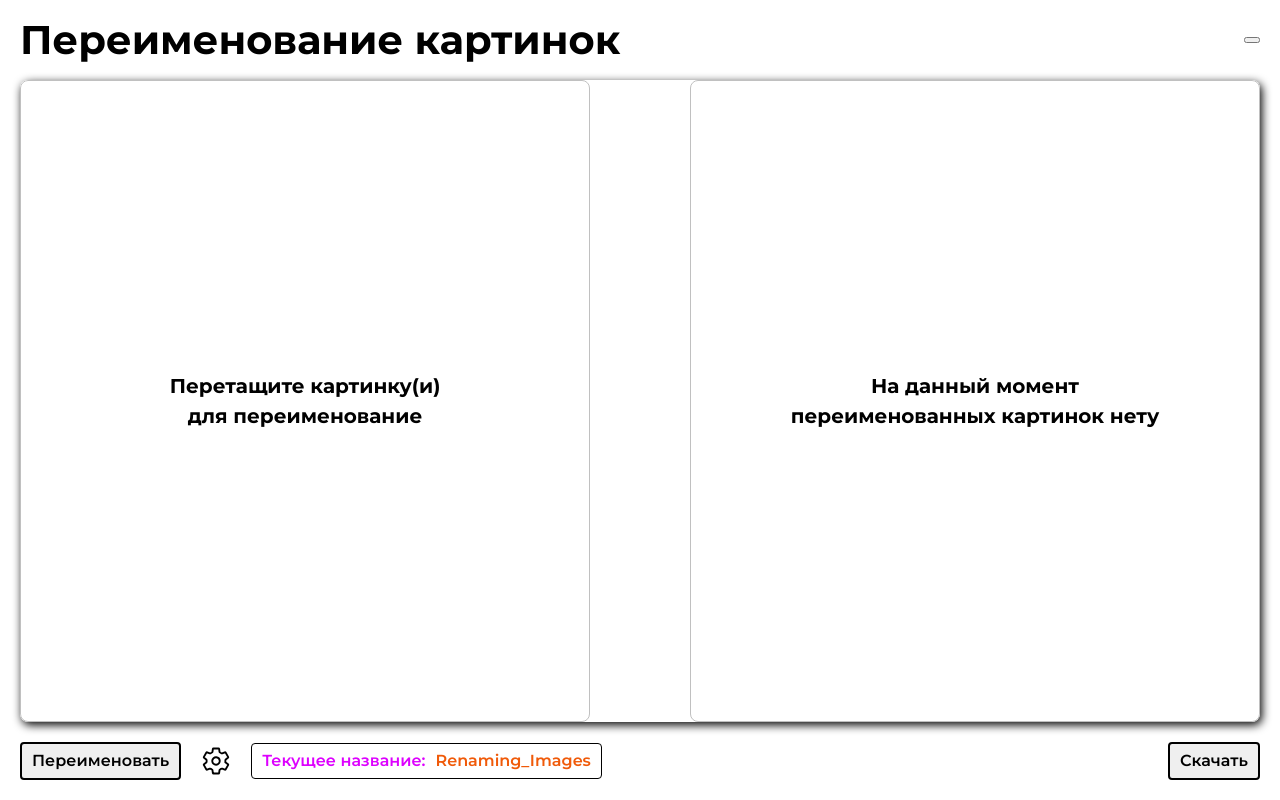
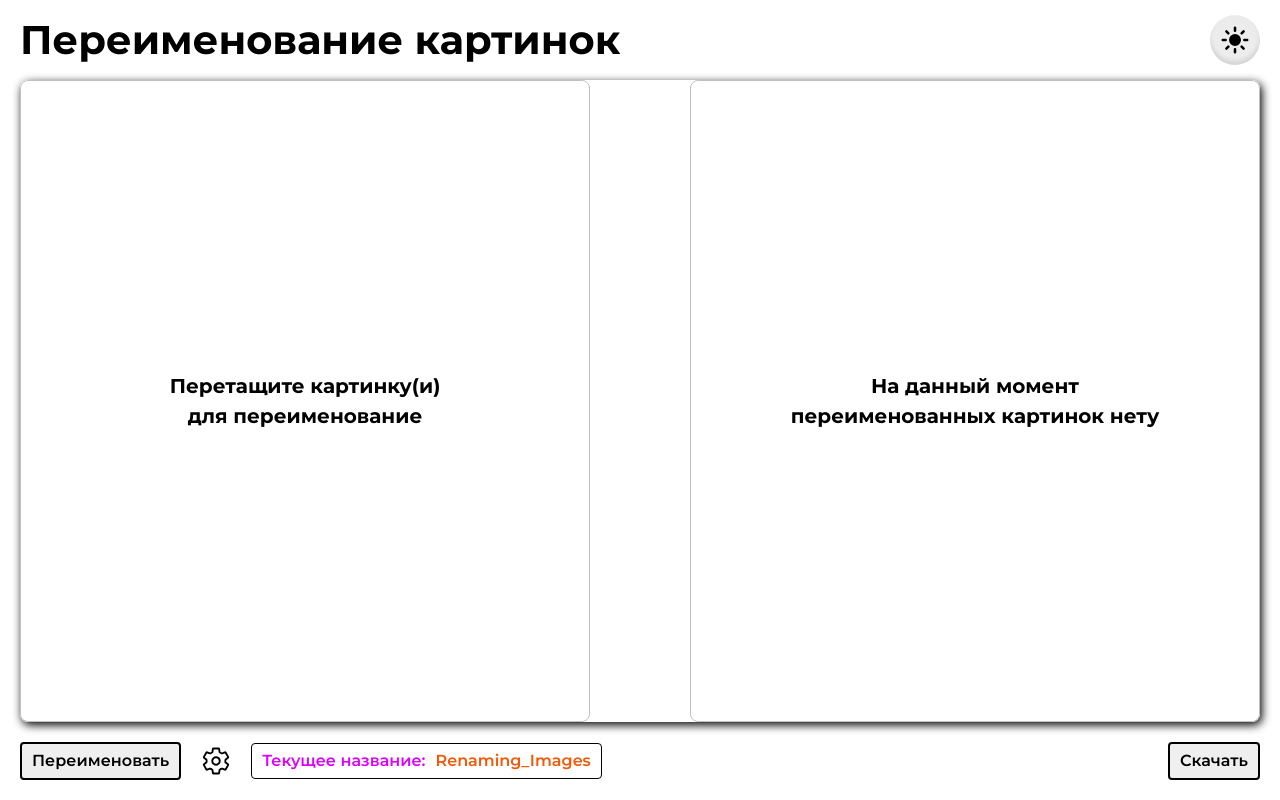
Before and after one commit to blackheart7565/Rename-Images-React-Js, a React (Create React App) app: page / in a window 1280 px wide. Built offline with nearby package versions, Linux system fonts and the light colour scheme.

Commit message:
Added: Button to change theme.

```diff
--- /dev/null
+++ b/src/components/MoonIcon.tsx
@@ -0,0 +1,24 @@
+import React from "react";
+
+interface IMoonIconProps { }
+
+export const MoonIcon: React.FC<IMoonIconProps> = ({
+	...props
+}) => {
+	return (
+		<div
+			id="moon"
+			className="moon"
+		>
+			<svg
+				xmlns="http://www.w3.org/2000/svg"
+				width={"100%"}
+				height={"100%"}
+				viewBox="0 0 512 512"
+				{...props}
+			>
+				<path d="M264 480A232 232 0 0 1 32 248c0-94 54-178.28 137.61-214.67a16 16 0 0 1 21.06 21.06C181.07 76.43 176 104.66 176 136c0 110.28 89.72 200 200 200 31.34 0 59.57-5.07 81.61-14.67a16 16 0 0 1 21.06 21.06C442.28 426 358 480 264 480z" />
+			</svg>
+		</div>
+	);
+};
--- a/src/components/RenameImage/RenameImage.tsx
+++ b/src/components/RenameImage/RenameImage.tsx
@@ -14,6 +14,7 @@ import { ModalWindow } from "../ModalWindow";
 import { Region } from "../Region";
 import { Button } from "../UI/Button/Button";
 import { ButtonSelect } from "../UI/ButtonSelect";
+import { ButtonTheme } from "../UI/ButtonTheme";
 import { Select } from "../UI/Select/Select";
 
 import "./RenameImage.scss";
@@ -69,7 +70,7 @@ export const RenameImage: FC<IRenameImageProps> = () => {
 	};
 
 	return (
-		<>
+		<Region>
 			<ModalWindow
 				isOpen={isOpenModalWindow}
 				setIsOpen={setIsOpenModalWindow}
@@ -86,7 +87,7 @@ export const RenameImage: FC<IRenameImageProps> = () => {
 					<section className="rename-image__wrapper">
 						<div className="rename-image__header">
 							<h1 className="rename-image__title">Переименование картинок</h1>
-							<button className="theme-btn"></button>
+							<ButtonTheme id="theme-btn" />
 						</div>
 
 						<div className="rename-image__counts">
@@ -103,6 +104,7 @@ export const RenameImage: FC<IRenameImageProps> = () => {
 						</div>
 
 						<div className="rename-image__inner">
+							<Region>
 								{dropImages && dropImages.length > 0
 									? (
 										<ImagesList images={dropImages} setImages={setDropImages} />
@@ -112,6 +114,7 @@ export const RenameImage: FC<IRenameImageProps> = () => {
 											Перетащите картинку(и) <br />для переименование
 										</Empty>
 									)}
+							</Region>
 							<div className="rename-image__inner-center">
 								<span id="rename-progress">
 									<i></i>
@@ -123,6 +126,7 @@ export const RenameImage: FC<IRenameImageProps> = () => {
 									<i></i>
 								</span>
 							</div>
+							<Region>
 								{renameImages && renameImages.length > 0
 									? (
 										<ImagesList images={renameImages} setImages={setRenameImages} />
@@ -131,6 +135,7 @@ export const RenameImage: FC<IRenameImageProps> = () => {
 											На данный момент<br /> переименованных картинок нету
 										</Empty>
 									)}
+							</Region>
 						</div>
 
 						<div className="rename-image__btns">
@@ -181,6 +186,6 @@ export const RenameImage: FC<IRenameImageProps> = () => {
 					</section>
 				</DragDropContent>
 			</div>
-		</>
+		</Region>
 	);
 };
--- /dev/null
+++ b/src/components/SunnyIcon.tsx
@@ -0,0 +1,24 @@
+import React from "react";
+
+interface ISunnyIconProps { }
+
+export const SunnyIcon: React.FC<ISunnyIconProps> = ({
+	...props
+}) => {
+	return (
+		<div
+			id="sunny"
+			className="sunny"
+		>
+			<svg
+				xmlns="http://www.w3.org/2000/svg"
+				width={"100%"}
+				height={"100%"}
+				viewBox="0 0 512 512"
+				{...props}
+			>
+				<path d="M256 118a22 22 0 0 1-22-22V48a22 22 0 0 1 44 0v48a22 22 0 0 1-22 22zm0 368a22 22 0 0 1-22-22v-48a22 22 0 0 1 44 0v48a22 22 0 0 1-22 22zm113.14-321.14a22 22 0 0 1-15.56-37.55l33.94-33.94a22 22 0 0 1 31.11 31.11l-33.94 33.94a21.93 21.93 0 0 1-15.55 6.44zM108.92 425.08a22 22 0 0 1-15.55-37.56l33.94-33.94a22 22 0 1 1 31.11 31.11l-33.94 33.94a21.94 21.94 0 0 1-15.56 6.45zM464 278h-48a22 22 0 0 1 0-44h48a22 22 0 0 1 0 44zm-368 0H48a22 22 0 0 1 0-44h48a22 22 0 0 1 0 44zm307.08 147.08a21.94 21.94 0 0 1-15.56-6.45l-33.94-33.94a22 22 0 0 1 31.11-31.11l33.94 33.94a22 22 0 0 1-15.55 37.56zM142.86 164.86a21.89 21.89 0 0 1-15.55-6.44l-33.94-33.94a22 22 0 0 1 31.11-31.11l33.94 33.94a22 22 0 0 1-15.56 37.55zM256 358a102 102 0 1 1 102-102 102.12 102.12 0 0 1-102 102z" />
+			</svg>
+		</div>
+	);
+};
--- /dev/null
+++ b/src/components/UI/ButtonTheme/ButtonTheme.scss
@@ -0,0 +1,49 @@
+.theme-btn {
+	// cursor: pointer;
+	display: flex;
+	justify-content: center;
+	align-items: center;
+	width: 50px;
+	height: 50px;
+	border-radius: 50%;
+	box-shadow: inset 0px 8px 60px rgba(0, 0, 0, 0.1),
+		inset 0px -4px 4px rgba(0, 0, 0, 0.1);
+	position: relative;
+
+	&__input {
+		position: absolute;
+		appearance: none;
+		-webkit-appearance: none;
+		-moz-appearance: none;
+		opacity: 0;
+		visibility: hidden;
+
+		&:checked~.moon {
+			transition-delay: 0.3s;
+			transform: scale(1) rotate(360deg);
+		}
+
+		&:checked~.sunny {
+			transform: rotate(360deg) scale(0);
+		}
+	}
+
+	svg {
+		display: block;
+		width: 100%;
+		height: 100%;
+	}
+
+	.moon {
+		position: absolute;
+		padding: 10px;
+		transform: scale(0);
+		transition: transform 1s ease, opacity 0.7s ease-in-out;
+	}
+
+	.sunny {
+		position: absolute;
+		padding: 10px;
+		transition: transform 1s ease, opacity 0.7s ease-in-out;
+	}
+}
--- /dev/null
+++ b/src/components/UI/ButtonTheme/ButtonTheme.tsx
@@ -0,0 +1,43 @@
+import classNames from "classnames";
+import React, { ChangeEvent } from "react";
+
+import { useSetTheme } from "../../../hooks/useSetTheme";
+import { MoonIcon } from "../../MoonIcon";
+import { SunnyIcon } from "../../SunnyIcon";
+import "./ButtonTheme.scss";
+
+interface IButtonThemeProps {
+	id: string;
+	className?: string | undefined;
+}
+
+export const ButtonTheme: React.FC<IButtonThemeProps> = ({
+	id,
+	className
+}) => {
+	const { setIsDark } = useSetTheme();
+
+	const handleChangeTheme = (event: ChangeEvent<HTMLInputElement>) => {
+		if (event.target.checked) {
+			setIsDark(true);
+		} else {
+			setIsDark(false);
+		}
+	};
+
+	return (
+		<label
+			htmlFor={id}
+			className={classNames("theme-btn", className)}
+		>
+			<input
+				id={id}
+				type="checkbox"
+				className="theme-btn__input"
+				onChange={handleChangeTheme}
+			/>
+			<MoonIcon />
+			<SunnyIcon />
+		</label>
+	);
+};
--- /dev/null
+++ b/src/components/UI/ButtonTheme/index.ts
@@ -0,0 +1 @@
+export { ButtonTheme } from "./ButtonTheme";
--- /dev/null
+++ b/src/hooks/useSetTheme.tsx
@@ -0,0 +1,18 @@
+import { useEffect, useState } from "react";
+
+export const useSetTheme = () => {
+	const [isDark, setIsDark] = useState<boolean>(false);
+
+	useEffect(() => {
+		if (isDark) {
+			document.body.setAttribute("data-theme", "dark");
+		} else {
+			document.body.setAttribute("data-theme", "light");
+		}
+	}, [isDark]);
+
+	return {
+		isDark,
+		setIsDark
+	};
+};
```
Lines whose indentation alone changed are shown as unchanged.
